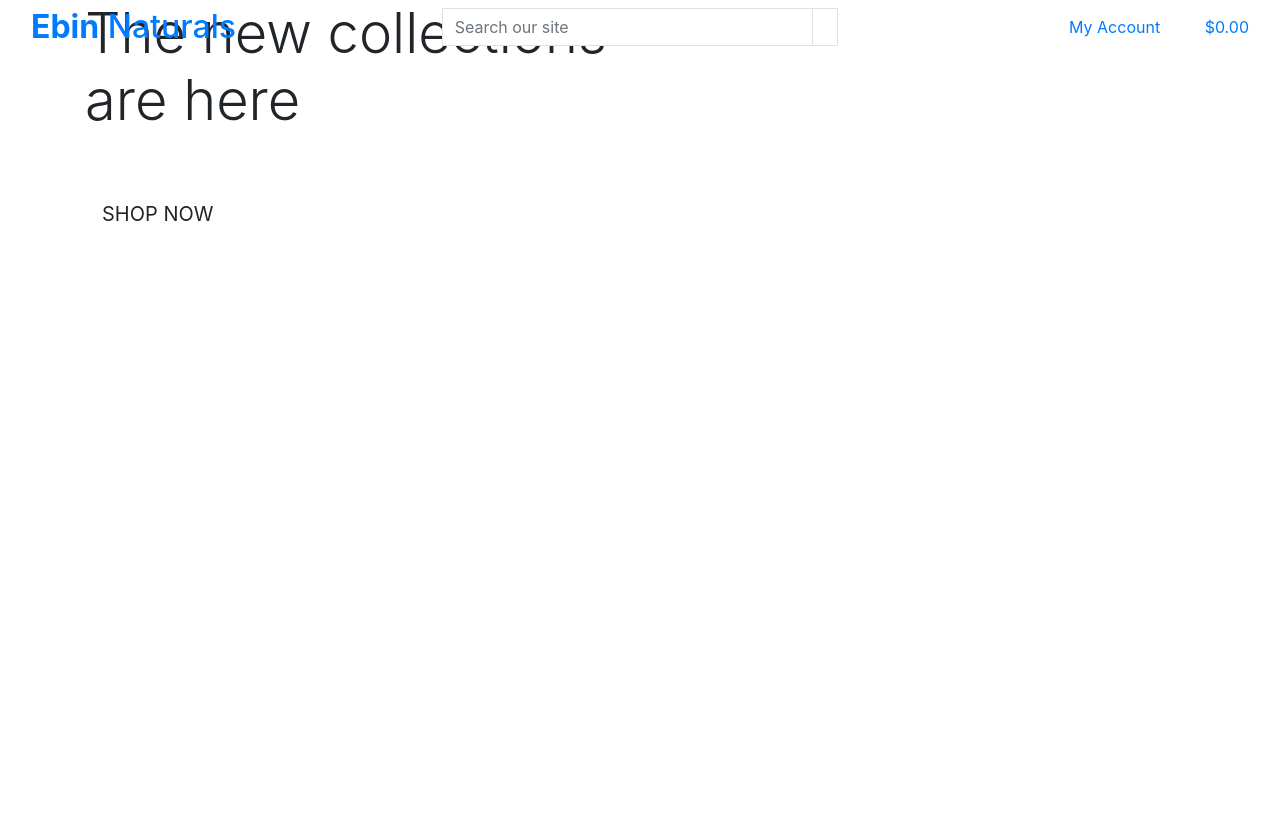
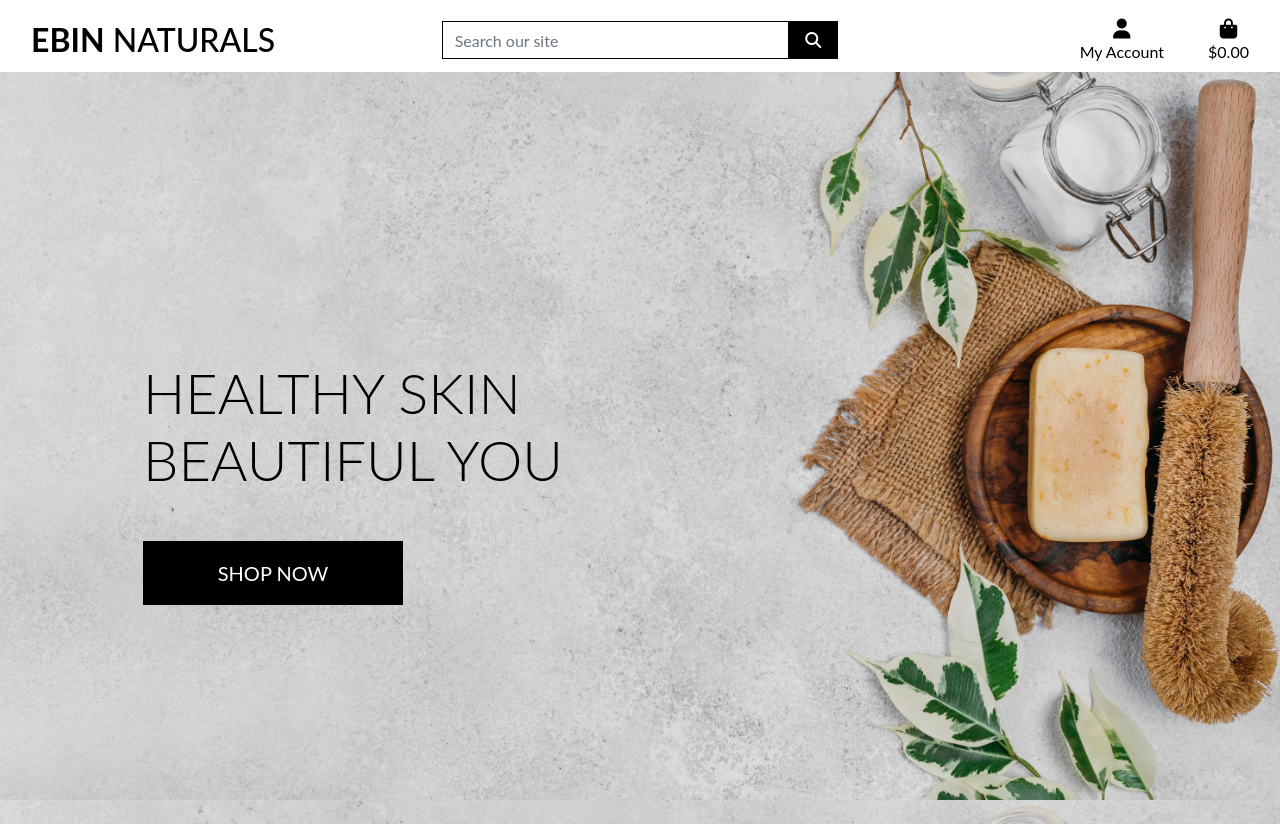
Before and after one commit to Gbemisola23/ebinnaturals, a Django app: page / in a window 1280 px wide. Before the commit the page ends 221 px from the top, so only its background shows below. Run offline with Django 4.2, Linux system fonts and the light colour scheme; some libraries are stand-ins or nearby versions.

Commit message:
completed homepage header and css

```diff
--- a/ebinnaturals/settings.py
+++ b/ebinnaturals/settings.py
@@ -144,7 +144,11 @@ USE_TZ = True
 # Static files (CSS, JavaScript, Images)
 # https://docs.djangoproject.com/en/4.2/howto/static-files/
 
-STATIC_URL = 'static/'
+STATIC_URL = '/static/'
+STATICFILES_DIRS = (os.path.join(BASE_DIR, 'static'),)
+
+MEDIA_URL = '/media/'
+MEDIA_ROOT = os.path.join(BASE_DIR, 'media')
 
 # Default primary key field type
 # https://docs.djangoproject.com/en/4.2/ref/settings/#default-auto-field
--- a/ebinnaturals/urls.py
+++ b/ebinnaturals/urls.py
@@ -1,8 +1,10 @@
 from django.contrib import admin
 from django.urls import path, include
+from django.conf import settings
+from django.conf.urls.static import static
 
 urlpatterns = [
     path('admin/', admin.site.urls),
     path('accounts/', include('allauth.urls')),
     path('', include('home.urls')),
-]
+] + static(settings.MEDIA_URL, document_root=settings.MEDIA_ROOT)
--- a/home/templates/home/index.html
+++ b/home/templates/home/index.html
@@ -14,7 +14,7 @@
         <div class="row h-100">
             <div class="col-7 col-md-6 my-auto">
                 <h1 class="display-4 logo-font text-black">
-                    The new collections are here
+                    HEALTHY SKIN BEAUTIFUL YOU
                 </h1>
                 <div class="my-5">
                     <h4>
--- /dev/null
+++ b/static/css/base.css
@@ -0,0 +1,83 @@
+html {
+    height: 100%;
+}
+
+body {
+    background: url('/media/homepage_background.jpg') no-repeat center center fixed;
+    background-size: cover;
+    height: calc(100vh - 164px);
+    color: #555;
+    font-family: 'Lato';
+}
+
+/* from Bulma */
+.icon {
+    align-items: center;
+    display: inline-flex;
+    justify-content: center;
+    height: 1.5rem;
+    width: 1.5rem;
+}
+
+.logo-font {
+    text-transform: uppercase;
+}
+
+.main-logo-link {
+    width: fit-content;
+}
+
+/* Shop now */
+.shop-now-button {
+    background: black;
+    color: white;
+    min-width: 260px;
+}
+
+.btn-black {
+    background: black;
+    color: white;
+}
+
+.shop-now-button:hover,
+.shop-now-button:active,
+.shop-now-button:focus,
+.btn-black:hover,
+.btn-black:active,
+.btn-black:focus {
+    background: #222;
+    color: white;
+}
+
+/* customised black classes */
+.text-black {
+    color: #000 !important;
+}
+
+.border-black {
+    border: 1px solid black !important;
+}
+
+/* -------------------------------- Media Queries */
+
+/* Slightly larger container on xl screens */
+@media (min-width: 1200px) {
+  .container {
+    max-width: 80%;
+  }
+}
+
+/* fixed top navbar only on medium and up */
+@media (min-width: 992px) {
+    .fixed-top-desktop-only {
+        position: fixed;
+        top: 0;
+        right: 0;
+        left: 0;
+        z-index: 1030;
+    }
+
+    .header-container {
+        padding-top: 164px;
+    }
+}
--- a/templates/base.html
+++ b/templates/base.html
@@ -15,7 +15,11 @@
 
     <!-- Bootstrap CSS -->
     {% block corecss %}
-        <link rel="stylesheet" href="https://cdn.jsdelivr.net/npm/bootstrap@4.6.2/dist/css/bootstrap.min.css" integrity="sha384-xOolHFLEh07PJGoPkLv1IbcEPTNtaed2xpHsD9ESMhqIYd0nLMwNLD69Npy4HI+N" crossorigin="anonymous">
+      <link rel="stylesheet" href="https://cdn.jsdelivr.net/npm/bootstrap@4.6.2/dist/css/bootstrap.min.css" integrity="sha384-xOolHFLEh07PJGoPkLv1IbcEPTNtaed2xpHsD9ESMhqIYd0nLMwNLD69Npy4HI+N" crossorigin="anonymous">
+      <link rel="preconnect" href="https://fonts.googleapis.com">
+      <link rel="preconnect" href="https://fonts.gstatic.com" crossorigin>
+      <link href="https://fonts.googleapis.com/css2?family=Lobster&family=Source+Sans+Pro:wght@300&display=swap" rel="stylesheet">
+      <link rel="stylesheet" href="{% static 'css/base.css' %}">
     {% endblock %}
 
     {% block extra_css %}
@@ -23,6 +27,7 @@
 
     <!--  Bootstrap JS -->
     {% block corejs %}
+        <script src="https://kit.fontawesome.com/e96596140a.js" crossorigin="anonymous"></script>
         <script src="https://cdn.jsdelivr.net/npm/jquery@3.5.1/dist/jquery.min.js" integrity="sha256-9/aliU8dGd2tb6OSsuzixeV4y/faTqgFtohetphbbj0=" crossorigin="anonymous"></script>
         <script src="https://cdn.jsdelivr.net/npm/popper.js@1.16.1/dist/umd/popper.min.js" integrity="sha384-9/reFTGAW83EW2RDu2S0VKaIzap3H66lZH81PoYlFhbGU+6BZp6G7niu735Sk7lN" crossorigin="anonymous"></script>
         <script src="https://cdn.jsdelivr.net/npm/bootstrap@4.6.2/dist/js/bootstrap.min.js" integrity="sha384-+sLIOodYLS7CIrQpBjl+C7nPvqq+FbNUBDunl/OZv93DB7Ln/533i8e/mZXLi/P+" crossorigin="anonymous"></script>
@@ -30,12 +35,14 @@
 
     {% block extra_js %}
     {% endblock %}
+    <!-- FreePik -->
+    <a href="https://www.freepik.com/free-photo/top-view-home-spa-accessories-soap_11688127.htm#query=background%20banner%20soap&position=3&from_view=search&track=ais">Freepik</a>
 
     <title>EbinNaturals {% block extra_title %}{% endblock %}</title>
   </head>
   <body>
     <header class="container-fluid fixed-top">
-      <div class="row">
+      <div id="top-nav" class="row bg-white pt-lg-2 d-none d-lg-flex">
         <div class="col-12 col-lg-4 my-auto py-1 py-lg-0 text-center text-lg-left">
             <a href="{% url 'home' %}" class="nav-link main-logo-link">
                 <h2 class="logo-font text-black my-0"><strong>Ebin</strong> Naturals</h2>
```
Also changed, not shown: README.md, media/homepage_background.jpg (added).
